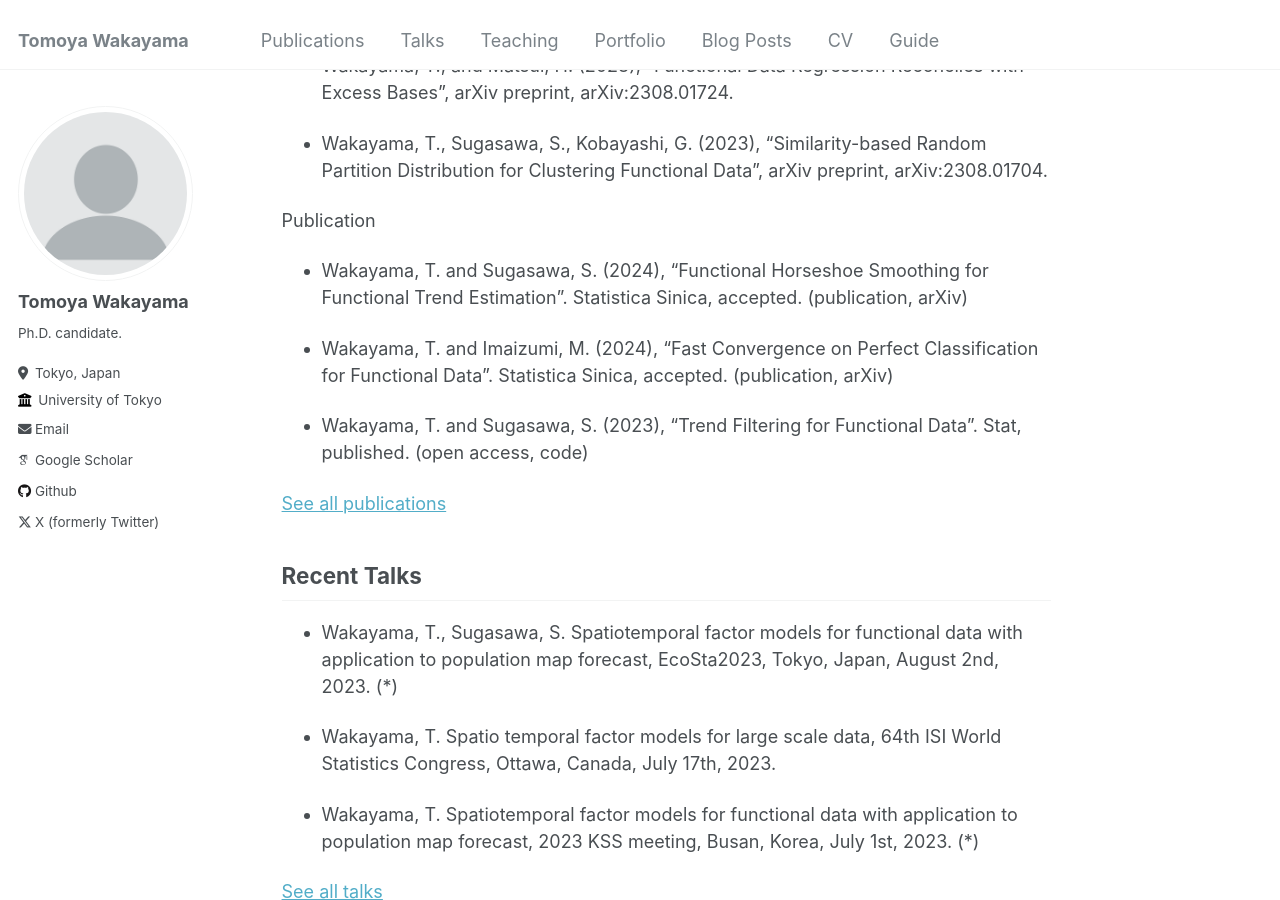
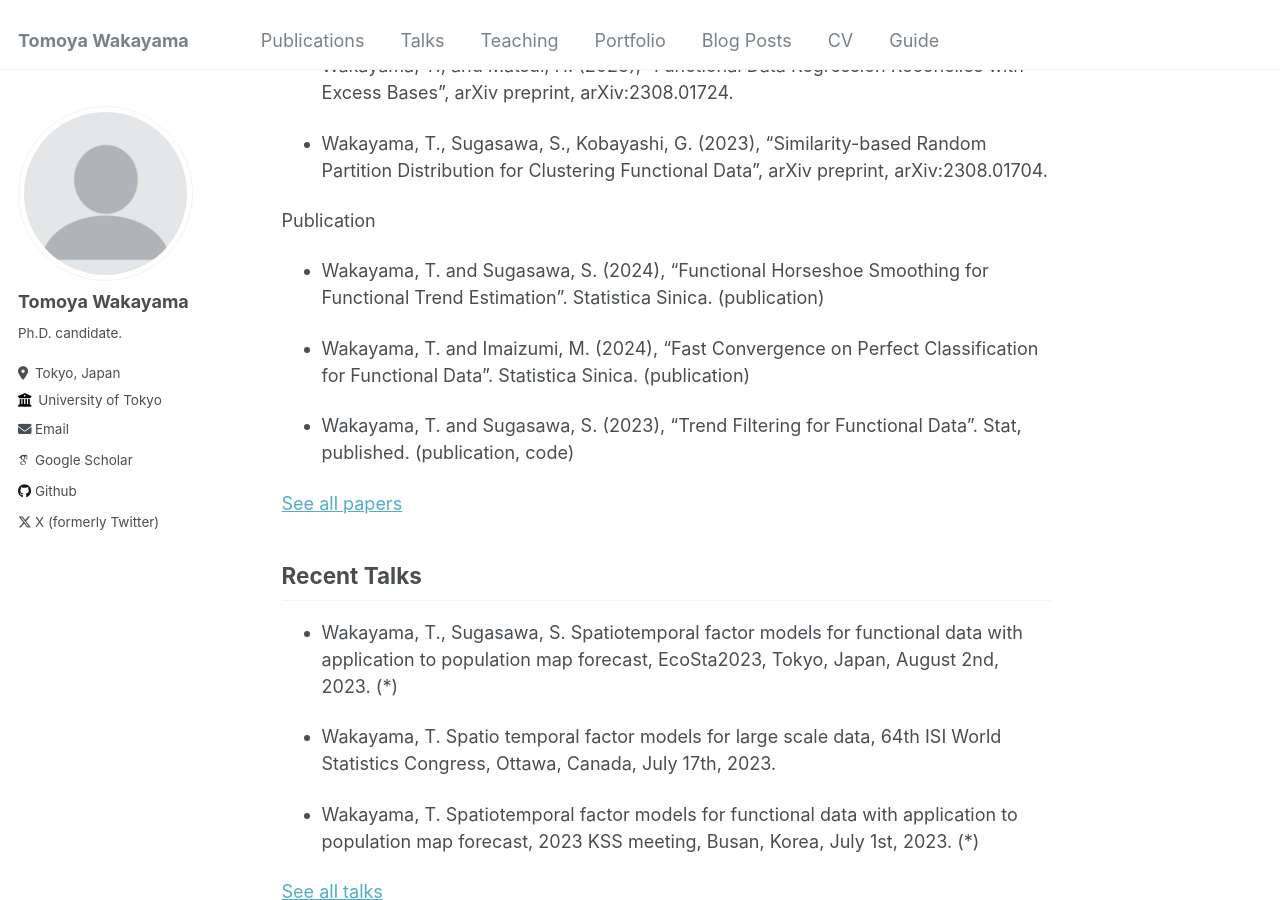
Before and after one commit to TomWaka/TomWaka.github.io, a Jekyll site: the page built from _pages/about.md, in a window 1280 px wide and 900 px high, scrolled down 968 px. Built offline with Jekyll 4.4.1, drawn with Linux system fonts in a browser that asks for light colours; some web fonts are replaced.

Commit message:
Update about.md

```diff
--- a/_pages/about.md
+++ b/_pages/about.md
@@ -35,13 +35,13 @@ preprint
 - Wakayama, T., Sugasawa, S., Kobayashi, G. (2023), "Similarity-based Random Partition Distribution for Clustering Functional Data", arXiv preprint, arXiv:2308.01704.
 
 Publication
-- Wakayama, T. and Sugasawa, S. (2024), "Functional Horseshoe Smoothing for Functional Trend Estimation". Statistica Sinica, accepted. (publication, arXiv)
+- Wakayama, T. and Sugasawa, S. (2024), "Functional Horseshoe Smoothing for Functional Trend Estimation". Statistica Sinica. (publication)
 
-- Wakayama, T. and Imaizumi, M. (2024), "Fast Convergence on Perfect Classification for Functional Data". Statistica Sinica, accepted. (publication, arXiv)
+- Wakayama, T. and Imaizumi, M. (2024), "Fast Convergence on Perfect Classification for Functional Data". Statistica Sinica. (publication)
 
-- Wakayama, T. and Sugasawa, S. (2023), "Trend Filtering for Functional Data". Stat, published. (open access, code)
+- Wakayama, T. and Sugasawa, S. (2023), "Trend Filtering for Functional Data". Stat, published. (publication, code)
 
-[See all publications](/publications)
+[See all papers](/publications)
 
 Recent Talks
 ------
```
